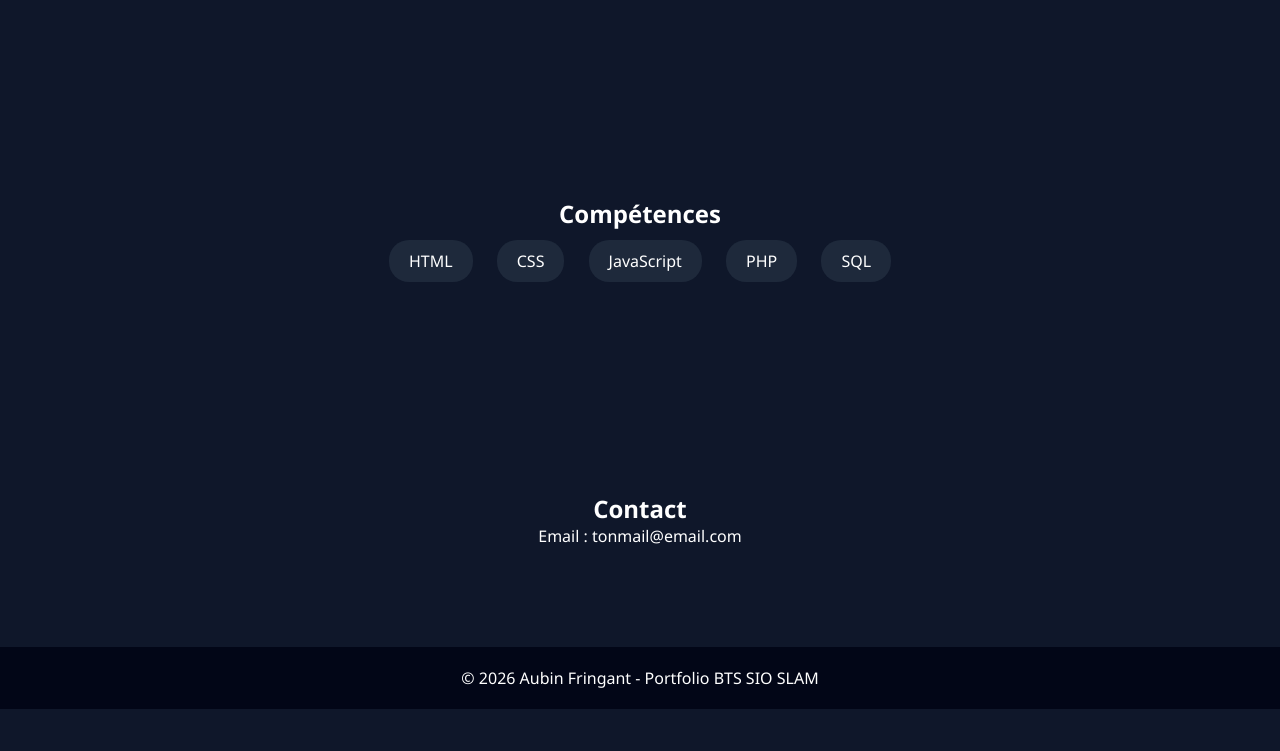
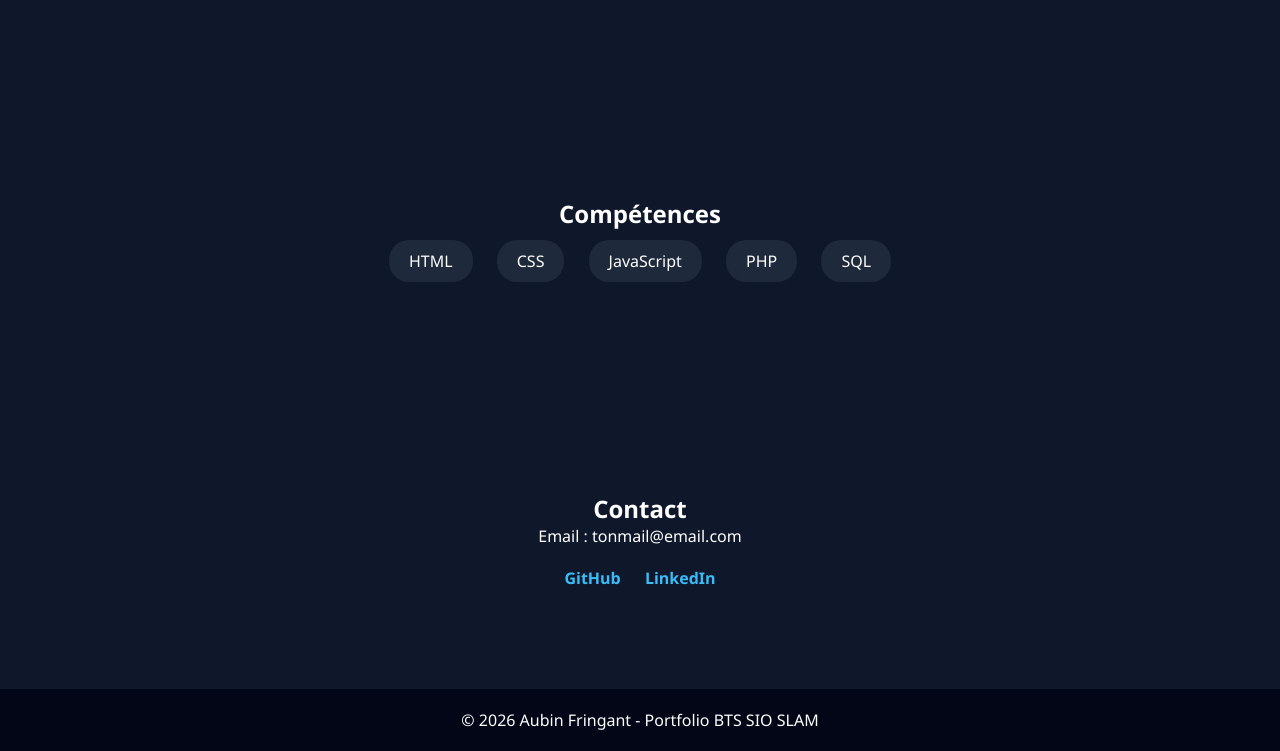
Before and after one commit to aubinfringant/aubinfringant.github.io, a plain HTML site: page index.html in a window 1280 px wide. Shown: the part 1352-2103 px from the top of the page. Before the commit the page ends 2061 px from the top, so only its background shows below. Drawn offline with Linux system fonts and the light colour scheme.

Commit message:
Update index.html

```diff
--- a/index.html
+++ b/index.html
@@ -59,8 +59,13 @@
     </section>
 
     <section id="contact" class="section hidden">
-        <h2>Contact</h2>
-        <p>Email : tonmail@email.com</p>
+    <h2>Contact</h2>
+    <p>Email : tonmail@email.com</p>
+
+    <div class="socials">
+        <a href="https://github.com/aubinfringant" target="_blank">GitHub</a>
+        <a href="https://linkedin.com" target="_blank">LinkedIn</a>
+    </div>
     </section>
 
     <footer>
```
